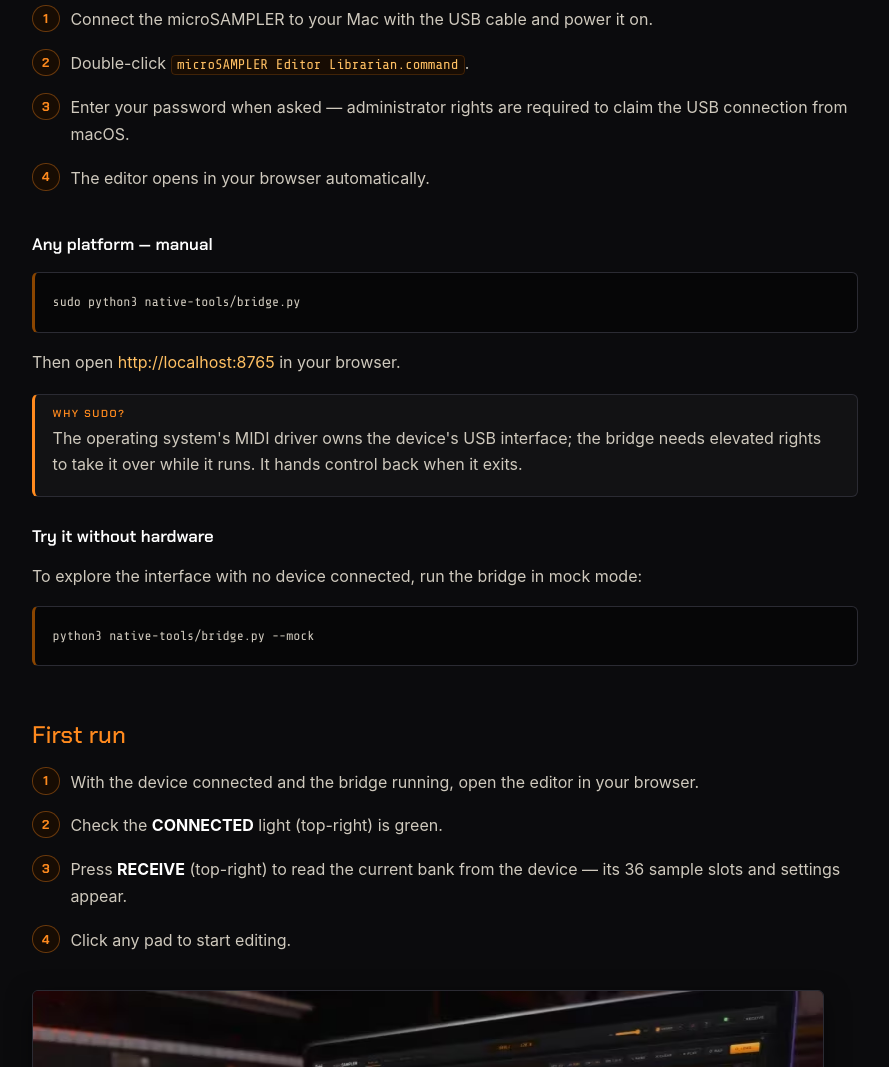
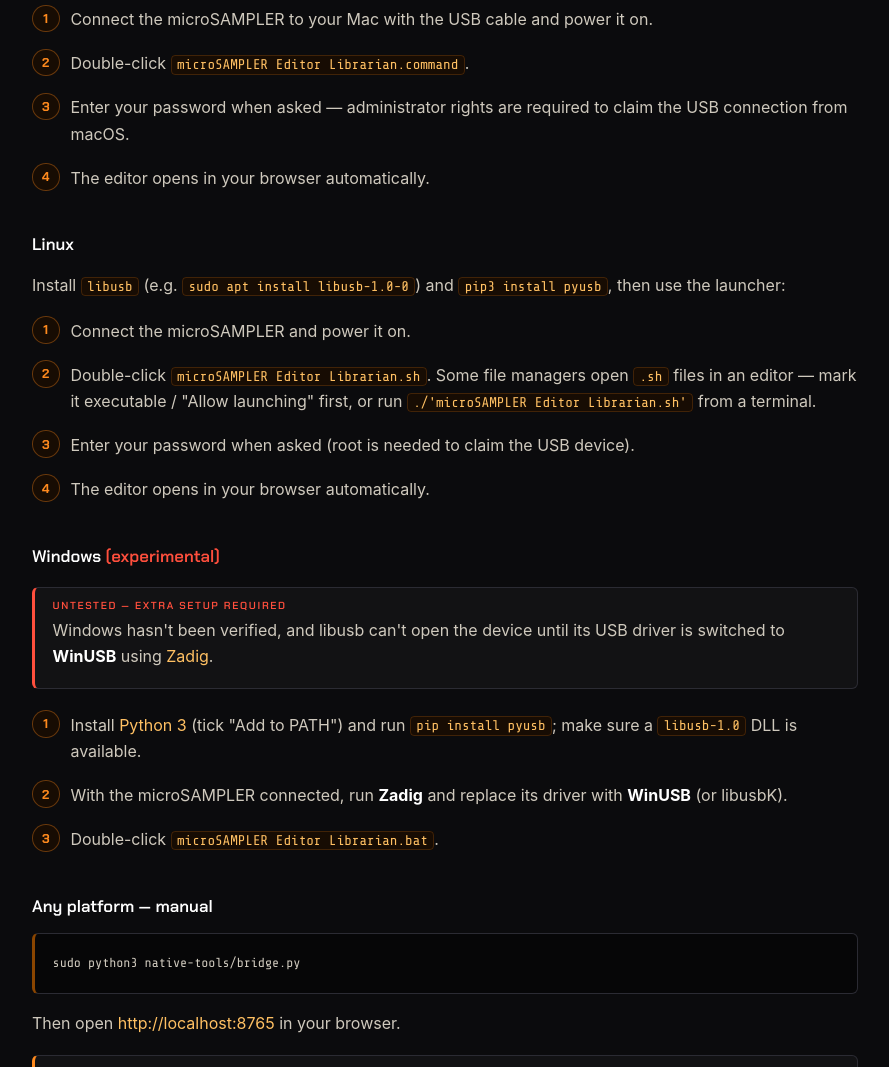
Before and after one commit to benjamindehli/microsampler-editor-librarian, a website: page docs/index.html in a window 1280 px wide. Shown: the part 2867-3934 px from the top of the page, without its empty margins (346-1235 px from the left). Drawn offline with Linux system fonts and the light colour scheme.

Commit message:
Document Linux and Windows editor usage
Provide detailed instructions for running the editor on Linux and Windows,
covering prerequisites like libusb and pyusb, use of platform-specific
launcher scripts, and updated manual run commands. Notes the experimental
status for Windows and the required Zadig/WinUSB driver setup.

```diff
--- a/docs/index.html
+++ b/docs/index.html
@@ -263,6 +263,32 @@
         <li>The editor opens in your browser automatically.</li>
       </ol>
 
+      <h3>Linux</h3>
+      <p>Install <code>libusb</code> (e.g. <code>sudo apt install libusb-1.0-0</code>) and
+        <code>pip3 install pyusb</code>, then use the launcher:</p>
+      <ol class="steps">
+        <li>Connect the microSAMPLER and power it on.</li>
+        <li>Double-click <code>microSAMPLER Editor Librarian.sh</code>. Some file managers open
+          <code>.sh</code> files in an editor — mark it executable / "Allow launching" first, or
+          run <code>./'microSAMPLER Editor Librarian.sh'</code> from a terminal.</li>
+        <li>Enter your password when asked (root is needed to claim the USB device).</li>
+        <li>The editor opens in your browser automatically.</li>
+      </ol>
+
+      <h3>Windows <span style="color:var(--err)">(experimental)</span></h3>
+      <div class="note warn">
+        <b class="label">UNTESTED — EXTRA SETUP REQUIRED</b>
+        <p>Windows hasn't been verified, and libusb can't open the device until its USB driver is
+          switched to <strong>WinUSB</strong> using <a href="https://zadig.akeo.ie/">Zadig</a>.</p>
+      </div>
+      <ol class="steps">
+        <li>Install <a href="https://python.org/">Python&nbsp;3</a> (tick "Add to PATH") and run
+          <code>pip install pyusb</code>; make sure a <code>libusb-1.0</code> DLL is available.</li>
+        <li>With the microSAMPLER connected, run <strong>Zadig</strong> and replace its driver with
+          <strong>WinUSB</strong> (or libusbK).</li>
+        <li>Double-click <code>microSAMPLER Editor Librarian.bat</code>.</li>
+      </ol>
+
       <h3>Any platform — manual</h3>
       <pre><code>sudo python3 native-tools/bridge.py</code></pre>
       <p>Then open <a href="http://localhost:8765">http://localhost:8765</a> in your browser.</p>
```
Also changed, not shown: README.md.
